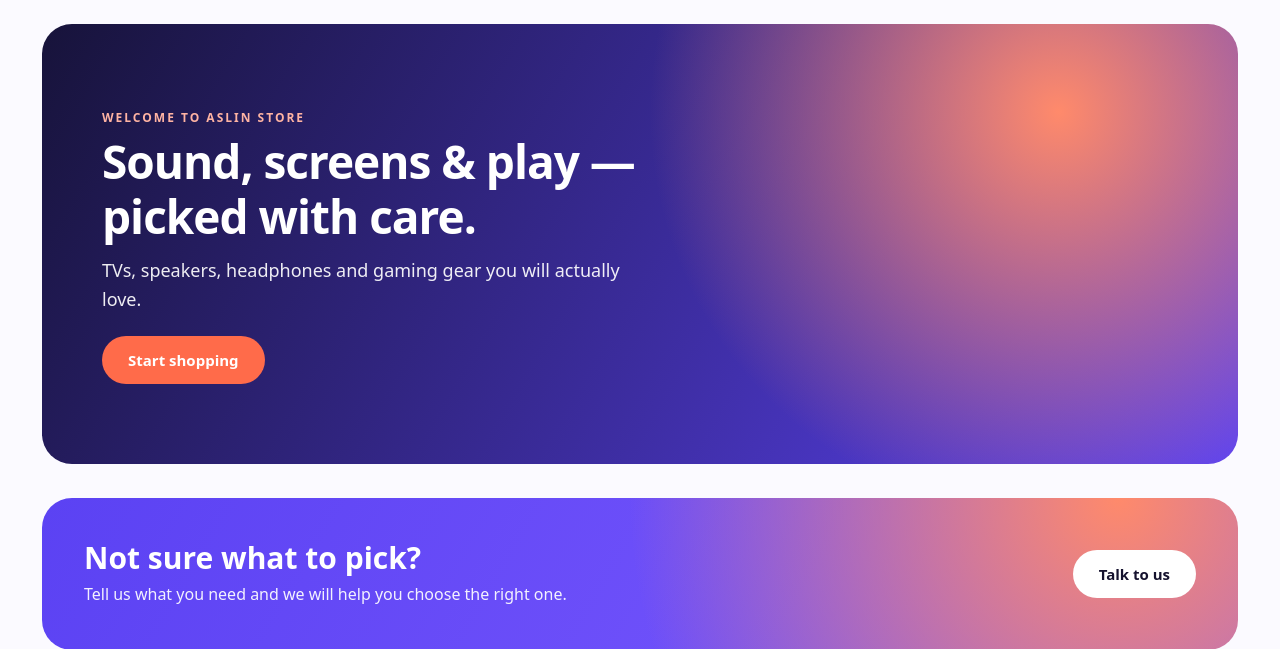
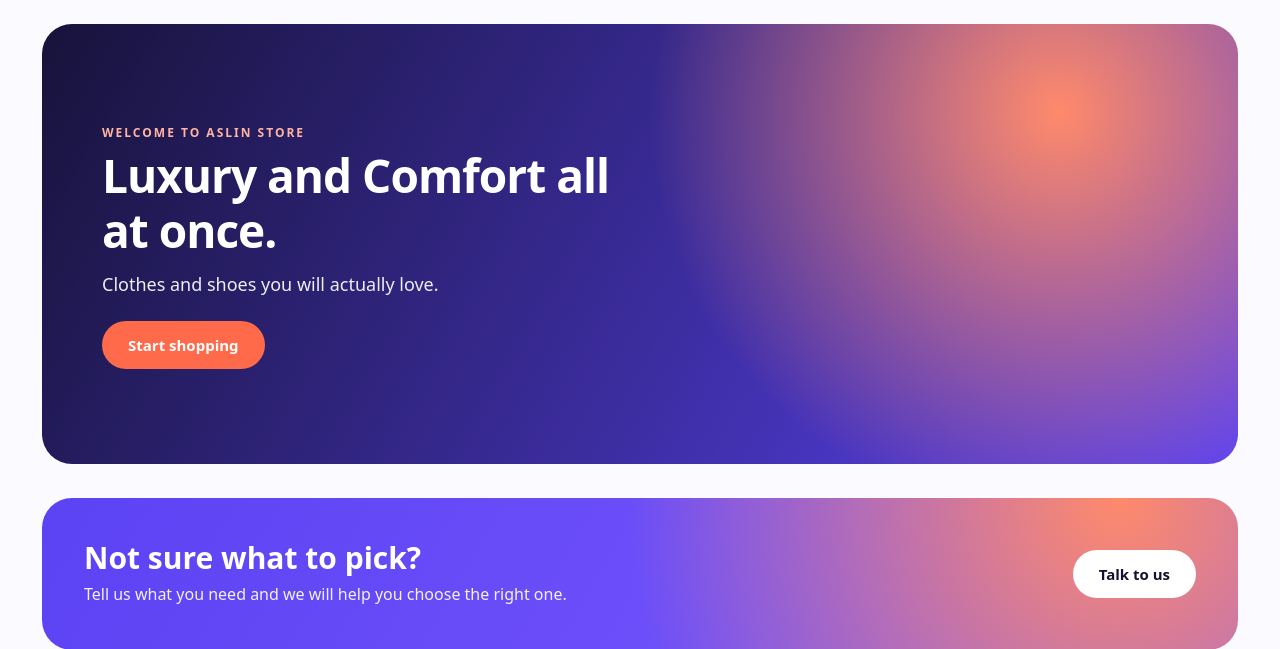
Before and after one commit to asl1n/online-store, a PHP site: page /index.php in a window 1280 px wide. Shown: the part 73-722 px from the top of the page. Run offline with PHP 8.4, Linux system fonts and the light colour scheme; data comes from the database, SQL or seed files in the repository; data that the repository does not hold is empty; some libraries are stand-ins or nearby versions.

Commit message:
content update

```diff
--- a/index.php
+++ b/index.php
@@ -3,7 +3,7 @@ require __DIR__ . '/includes/site.php';
 $o = site_origin() . BASE_URL;
 site_header('Home', 'home', '', ['canonical' => '/', 'jsonld' => array_filter(['@type' => 'Organization', 'name' => site_name(), 'url' => $o . '/', 'logo' => setting('header_logo') ? site_origin() . upload_url(setting('header_logo')) : null])]);
 if (banners_for('home')) render_banners('home');
-else echo '<section class="hero plain"><div class="caption"><span class="eyebrow">Welcome to ' . e(site_name()) . '</span><h2>Sound, screens &amp; play — picked with care.</h2><p>TVs, speakers, headphones and gaming gear you will actually love.</p><a class="btn" href="' . url('/shop.php') . '">Start shopping</a></div></section>';
+else echo '<section class="hero plain"><div class="caption"><span class="eyebrow">Welcome to ' . e(site_name()) . '</span><h2>Luxury and Comfort all at once.</h2><p>Clothes and shoes you will actually love.</p><a class="btn" href="' . url('/shop.php') . '">Start shopping</a></div></section>';
 
 $cats = fetch_all('SELECT c.name,c.slug,COUNT(p.id) AS cnt FROM categories c LEFT JOIN products p ON p.category_id=c.id AND p.is_active=1 WHERE c.is_active=1 GROUP BY c.id ORDER BY c.sort_order, c.name');
 if ($cats): ?><section class="wrap section"><div class="sechead"><div><span class="eyebrow">Browse</span><h2 class="sec">Shop by category</h2></div></div><div class="tiles">
```
